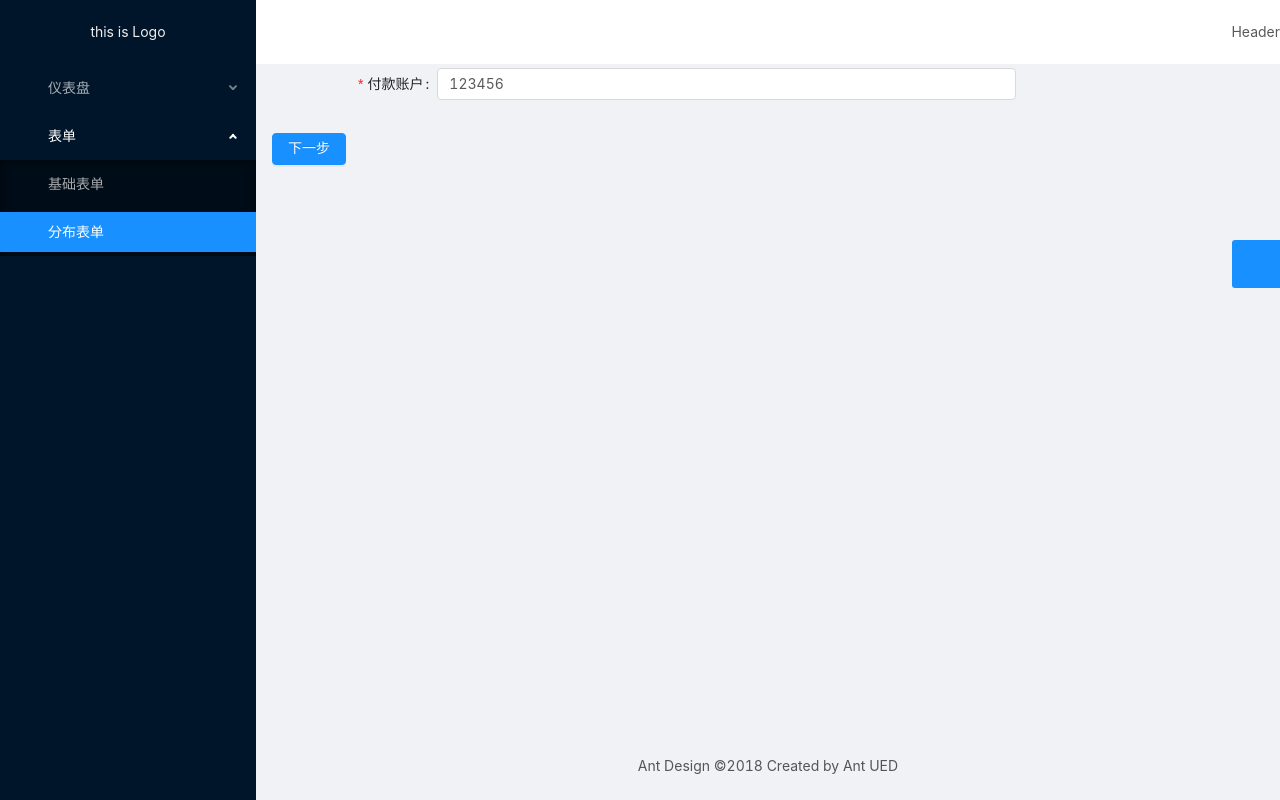
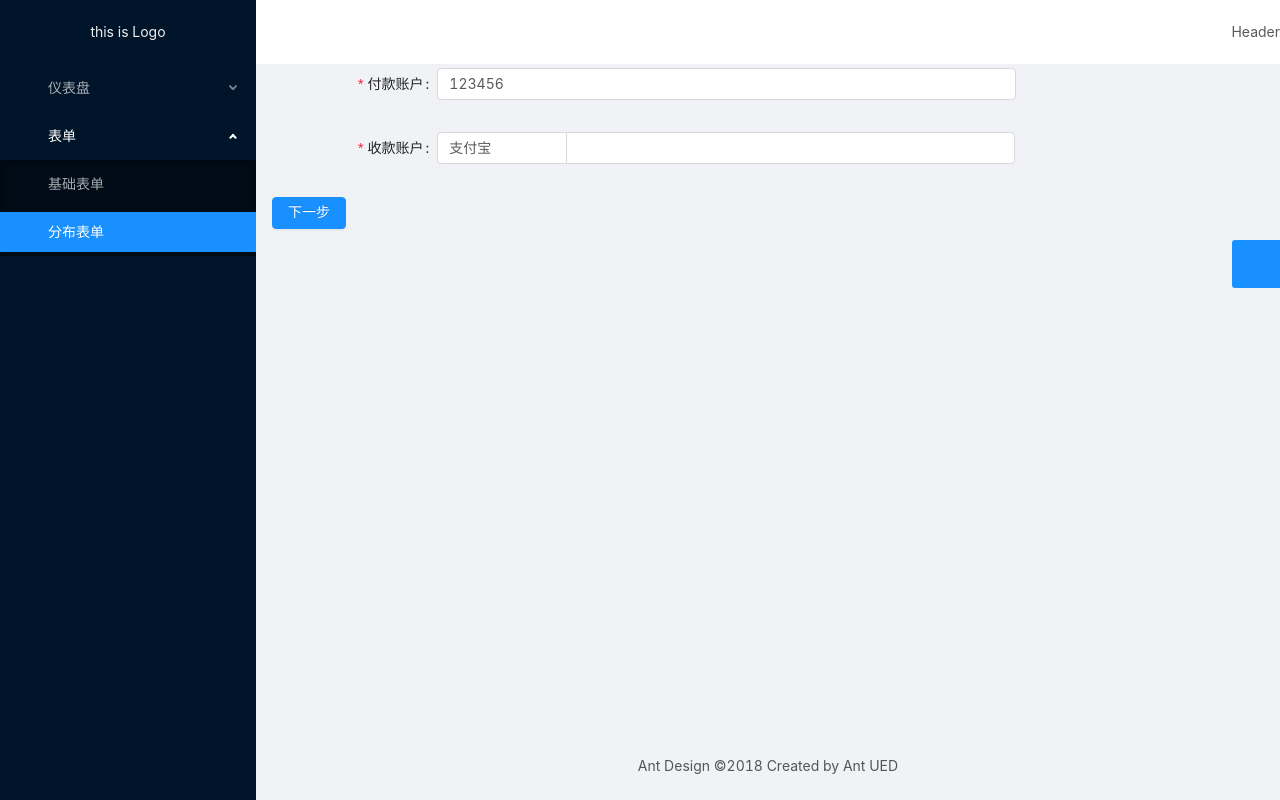
Before and after one commit to zhangboxi/xuexi, a Vue app in the folder cli/: page /form/step-form/info in a window 1280 px wide. Built offline with nearby package versions, Linux system fonts and the light colour scheme.

Commit message:
组件封装，自动校验

```diff
--- /dev/null
+++ b/cli/src/components/ReceiverAccount.vue
@@ -0,0 +1,50 @@
+<template>
+  <a-input-group compact>
+    <a-select v-model="type" style="width:130px" @change="handleTypeChange">
+      <a-select-option value="alipay">支付宝</a-select-option>
+      <a-select-option value="bank">银行</a-select-option>
+    </a-select>
+    <a-input
+      style="width: calc(100% - 130px)"
+      v-model="number"
+      @change="handleNumbereChange"
+    />
+  </a-input-group>
+</template>
+
+<script>
+/*封装自动校验的表单
+  自定义表单校验遵循的条件：
+  提供受控属性 value 或其它与 valuePropName-参数) 的值同名的属性。
+  提供 onChange 事件或 trigger-参数) 的值同名的事件。
+  不能是函数式组件。
+*/
+export default {
+  props: {
+    value: {
+      type: Object
+    }
+  },
+  watch: {
+    value(val) {
+      //Object.assign方法用于对象的合并，将源对象（source）的所有可枚举属性，复制到目标对象
+      Object.assign(this, val);
+    }
+  },
+  data() {
+    const { type, number } = this.value || {};
+    return {
+      type: type || "alipay",
+      number: number || ""
+    };
+  },
+  methods: {
+    handleTypeChange(val) {
+      this.$emit("change", { ...this.value, type: val });
+    },
+    handleNumbereChange(e) {
+      this.$emit("change", { ...this.value, number: e.target.value });
+    }
+  }
+};
+</script>
--- a/cli/src/main.js
+++ b/cli/src/main.js
@@ -17,7 +17,8 @@
   Radio,
   Menu,
   Form,
-  Input
+  Input,
+  Select
 } from "ant-design-vue";
 Vue.config.productionTip = false;
 
@@ -28,6 +29,8 @@
 Vue.use(Radio);
 Vue.use(Menu);
 Vue.use(Form);
+Vue.use(Select);
+
 Vue.use(Input);
 //权限管理的方法二：在用的地方， v-auth="['admin']" 例子：<div v-auth="['admin']"/>,只对第一次有用，当更换时，不能改变
 Vue.use(Auth);
--- a/cli/src/store/modules/form.js
+++ b/cli/src/store/modules/form.js
@@ -4,7 +4,11 @@
 //VUEX中的一些参数，并在上方的index.js加载
 const state = {
   step: {
-    payAccount: "123456"
+    payAccount: "123456",
+    receiverAccount: {
+      type: "alipay",
+      number: ""
+    }
   }
 };
 
--- a/cli/src/views/Forms/StepForm/Step1.vue
+++ b/cli/src/views/Forms/StepForm/Step1.vue
@@ -1,5 +1,6 @@
 <template>
   <div>
+    <!--ant design vue的自动校验：form-->
     <a-form layout="horizontal" :form="form">
       <a-form-item
         label="付款账户"
@@ -11,10 +12,39 @@
             'payAccount',
             {
               initialValue: step.payAccount,
-              rules: [{ required: true, message: '请输入付款账号' }]
+              rules: [{ required: true, min: 6, message: '长符不符合' }]
             }
           ]"
           placeholder="请输入付款账号"
+        />
+      </a-form-item>
+
+      <a-form-item
+        label="收款账户"
+        :label-col="formItemLayout.labelCol"
+        :wrapper-col="formItemLayout.wrapperCol"
+      >
+        <!--下面是封装自动校验的表单 ReceiverAccount，自定义校验validator为内容-->
+        <ReceiverAccount
+          v-decorator="[
+            'receiverAccount',
+            {
+              initialValue: step.receiverAccount,
+              rules: [
+                {
+                  required: true,
+                  message: '请输入收款账号',
+                  validator: (rule, value, callback) => {
+                    if (value && value.number) {
+                      callback();
+                    } else {
+                      callback(false);
+                    }
+                  }
+                }
+              ]
+            }
+          ]"
         />
       </a-form-item>
       <a-form-item>
@@ -25,7 +55,11 @@
 </template>
 
 <script>
+import ReceiverAccount from "@/components/ReceiverAccount";
 export default {
+  components: {
+    ReceiverAccount
+  },
   data() {
     this.form = this.$form.createForm(this);
     return {
@@ -45,6 +79,7 @@
     handleSubmit() {
       const { form, $router, $store } = this;
       form.validateFields((err, values) => {
+        console.log(values);
         if (!err) {
           //更新vuex中的值
           $store.commit({
--- a/cli/src/views/Forms/StepForm/Step2.vue
+++ b/cli/src/views/Forms/StepForm/Step2.vue
@@ -7,6 +7,13 @@
         :wrapper-col="formItemLayout.wrapperCol"
       >
         {{ step.payAccount }}
+      </a-form-item>
+      <a-form-item
+        label="首款账户"
+        :label-col="formItemLayout.labelCol"
+        :wrapper-col="formItemLayout.wrapperCol"
+      >
+        {{ step.receiverAccount.number }}
       </a-form-item>
       <a-form-item
         label="密码"
```
